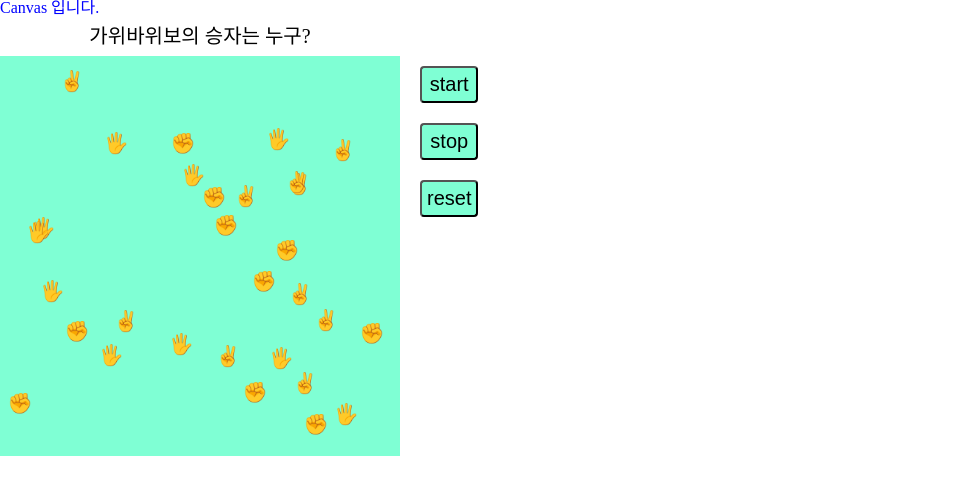
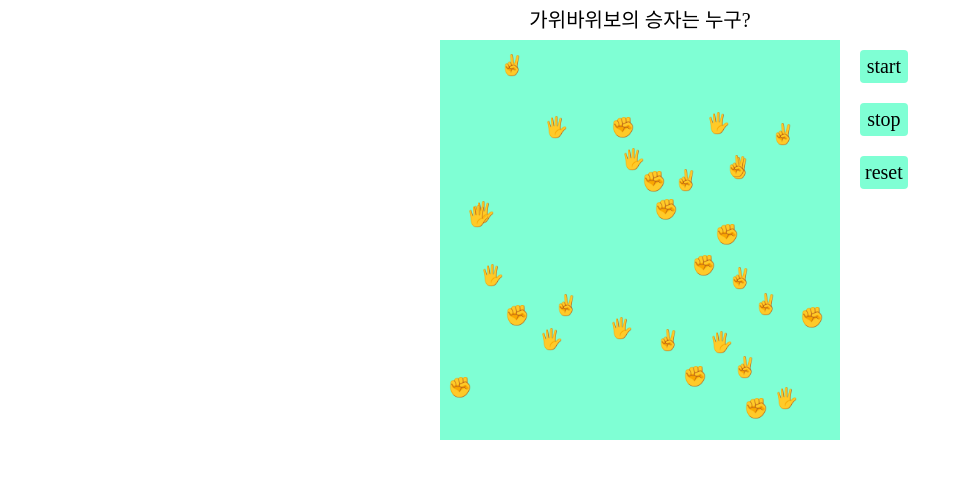
Before and after one commit to bangdler/RCP_Simulator, a React app: page / in a window 1280 px wide. Shown: the top 494 px of the page, without its empty margins (0-971 px from the left). Built offline with nearby package versions, Linux system fonts and the light colour scheme.

Commit message:
chore: 간단한 디자인 작업

```diff
--- a/src/App.tsx
+++ b/src/App.tsx
@@ -8,7 +8,6 @@ function App() {
   return (
     <>
       <GlobalStyle />
-      <StyledDiv>Canvas 입니다.</StyledDiv>
       <Main />
     </>
   );
--- a/src/pages/Main.tsx
+++ b/src/pages/Main.tsx
@@ -18,4 +18,5 @@ export default function Main() {
 const S_Main = styled.main`
   width: 400px;
   height: 400px;
+  margin: 0 auto;
 `;
--- a/src/style/GlobalStyle.ts
+++ b/src/style/GlobalStyle.ts
@@ -6,4 +6,12 @@ export const GlobalStyle = createGlobalStyle`
   body {
     overflow: hidden;
   }
+
+  button {
+    border: none;
+    cursor: pointer;
+    background: none;
+    font-family: 'Gamja Flower';
+    padding: 0;
+  }
 `;
```
